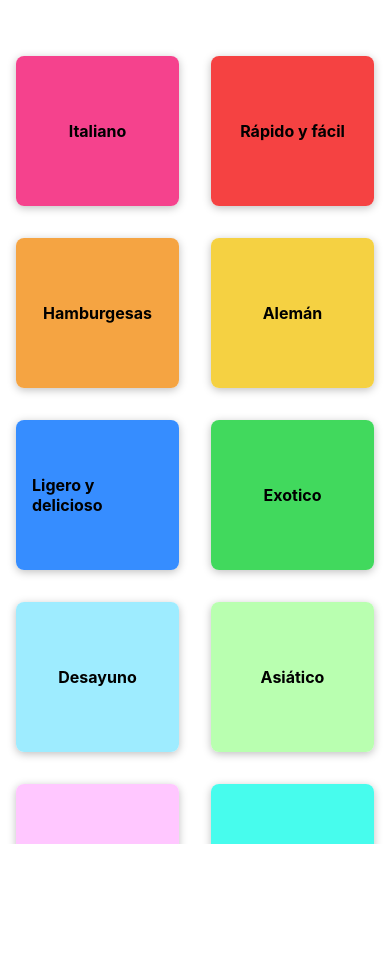
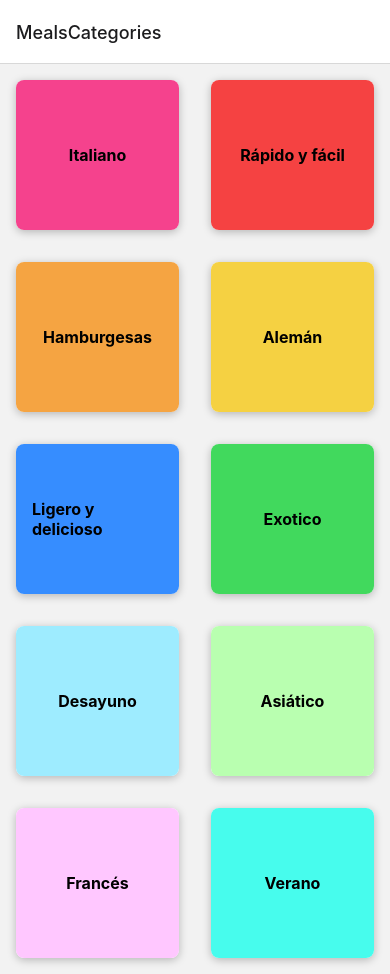
Before and after one commit to wlopera/React-native-navigation, a React Native app: screen /MealsCategories in a window 390 px wide. Before the commit the page ends 844 px from the top, so only its background shows below. Built offline with nearby package versions, Linux system fonts and the light colour scheme.

Commit message:
Uso de libreria de navagacion

```diff
--- a/App.js
+++ b/App.js
@@ -1,12 +1,21 @@
 import { StatusBar } from "expo-status-bar";
 import { StyleSheet } from "react-native";
+import { NavigationContainer } from "@react-navigation/native";
+import { createStackNavigator } from "@react-navigation/stack";
+
 import CategoriesScreen from "./screens/CategoriesScreen";
+
+const Stack = createStackNavigator();
 
 export default function App() {
   return (
     <>
-      <StatusBar style="light" />
-      <CategoriesScreen />
+      <StatusBar style="dark" />
+      <NavigationContainer>
+        <Stack.Navigator>
+          <Stack.Screen name="MealsCategories" component={CategoriesScreen} />
+        </Stack.Navigator>
+      </NavigationContainer>
     </>
   );
 }
--- a/package.json
+++ b/package.json
@@ -10,11 +10,16 @@
     "eject": "expo eject"
   },
   "dependencies": {
+    "@react-navigation/native": "^6.0.10",
+    "@react-navigation/stack": "^6.2.1",
     "expo": "~44.0.0",
     "expo-status-bar": "~1.2.0",
     "react": "17.0.1",
     "react-dom": "17.0.1",
     "react-native": "0.64.3",
+    "react-native-gesture-handler": "~2.1.0",
+    "react-native-safe-area-context": "3.3.2",
+    "react-native-screens": "~3.10.1",
     "react-native-web": "0.17.1"
   },
   "devDependencies": {
--- a/screens/CategoriesScreen.js
+++ b/screens/CategoriesScreen.js
@@ -14,22 +14,15 @@
 
 const CategoriesScreen = () => {
   return (
-    <View style={styles.screen}>
     <FlatList
       data={CATEGORIES}
       keyExtractor={(item) => item.id}
       renderItem={renderCategoryItem}
       numColumns={2}
     />
-    </View>
   );
 };
 
 export default CategoriesScreen;
 
-const styles = StyleSheet.create({
-  screen: {
-    flex: 1,
-    marginTop: 40,
-  },
-});
+const styles = StyleSheet.create({});
```
Also changed, not shown: 2 other files (tests, documents, lock files or other folders). Lines whose indentation alone changed are shown as unchanged.
